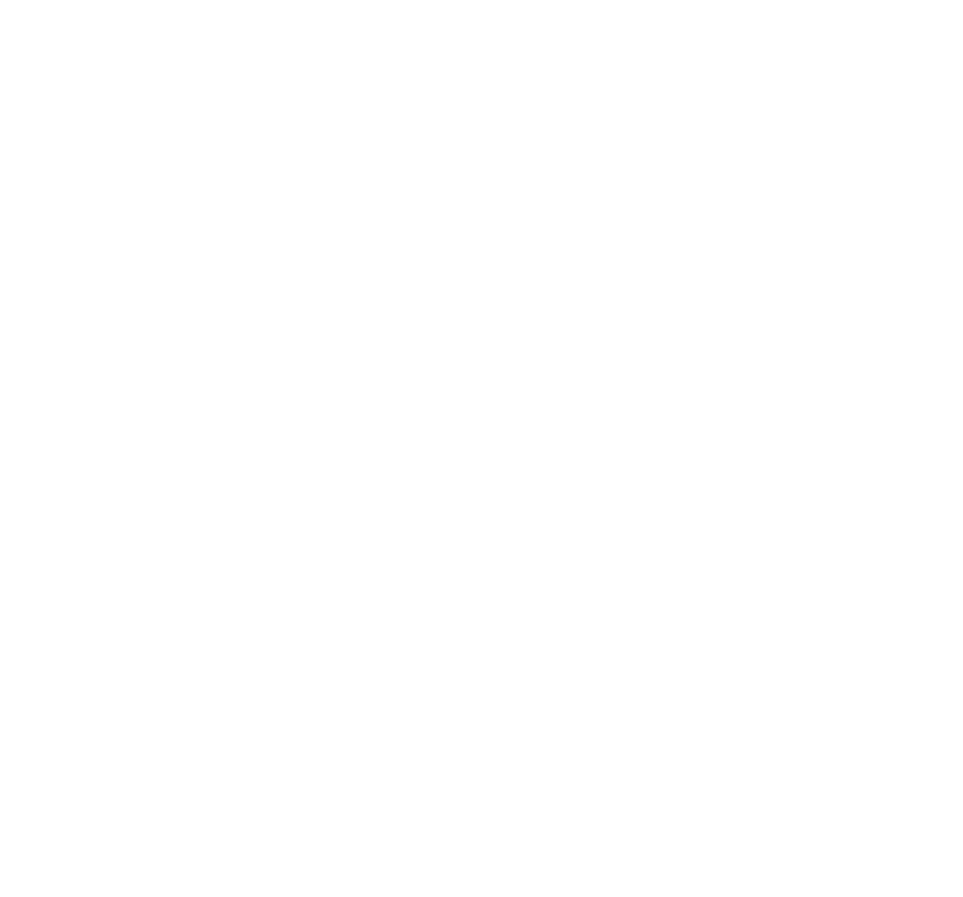
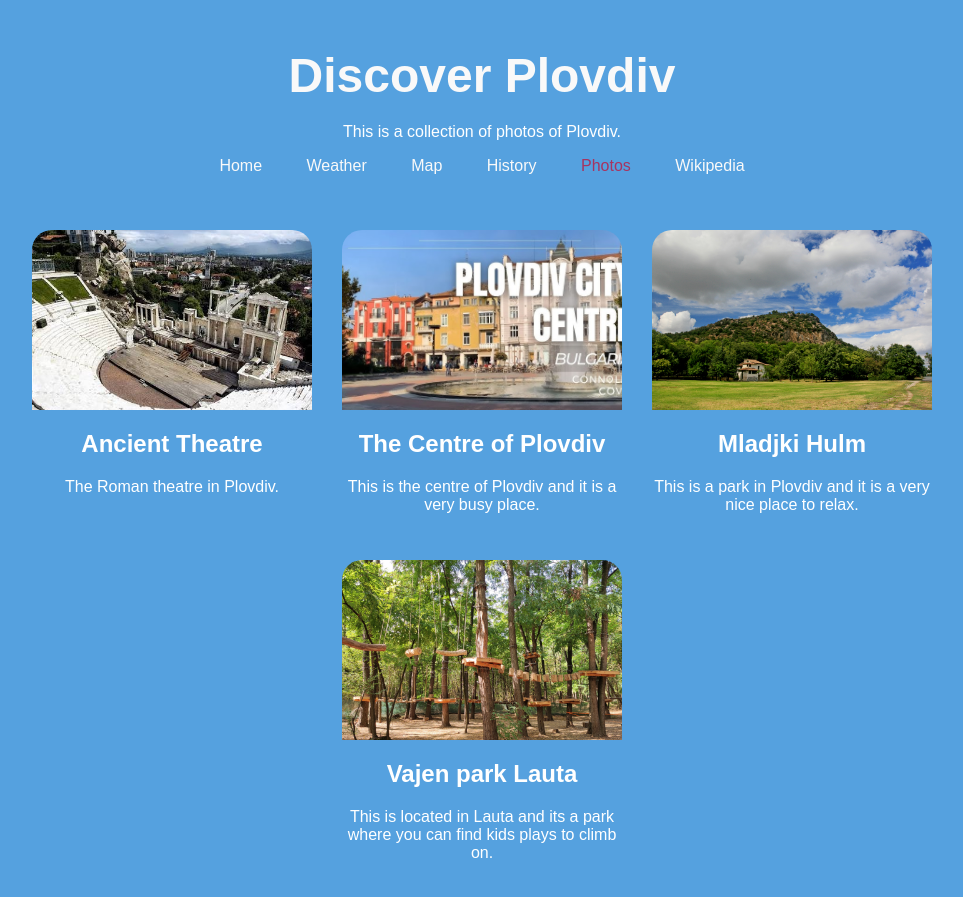
Before and after one commit to yshterev/kid-learning-web, a plain HTML site: page projects/07-discover-plovdiv/photos.html in a window 1280 px wide. Shown: the whole page, without its empty margins (158-1121 px from the left). Before the commit the page ends 800 px from the top, so only its background shows below. Drawn offline with Linux system fonts and the light colour scheme.

Commit message:
project 7 photo page

```diff
--- a/projects/07-discover-plovdiv/photos.html
+++ b/projects/07-discover-plovdiv/photos.html
@@ -0,0 +1,40 @@
+<html>
+    <head>
+        <title>Discover Plovdiv - Photos</title>
+        <link rel="stylesheet" href="styles.css">
+    </head>
+    <body>
+        <h1>Discover Plovdiv</h1>
+        <p>This is a collection of photos of Plovdiv.</p>
+        <div class="menu">
+            <a href="index.html">Home</a>
+            <a href="weather.html">Weather</a>
+            <a href="map.html">Map</a>
+            <a href="history.html">History</a>
+            <a href="photos.html" class="menu__active">Photos</a>
+            <a href="wikipedia.html">Wikipedia</a>
+        </div>
+        <div class="gallery">
+            <div class="card">
+            <img src="photos/ancient-theatre.jpg" alt="Ancient Theatre">
+            <h2>Ancient Theatre</h2>
+            <p>The Roman theatre in Plovdiv.</p>
+            </div>
+            <div class="card">
+            <img src="photos/centre-of-plovdiv.jpg" alt="The Centre of Plovdiv">
+            <h2>The Centre of Plovdiv</h2>
+            <p>This is the centre of Plovdiv and it is a very busy place.</p>
+            </div>
+            <div class="card">
+            <img src="photos/mladejki-hulm-2.jpg" alt="Mladjki Hulm">
+            <h2>Mladjki Hulm</h2>
+            <p>This is a park in Plovdiv and it is a very nice place to relax.</p>
+            </div>
+            <div class="card">
+            <img src="photos/Vajen_park_Lauta_0.jpg" alt="Vajen park Lauta">
+            <h2>Vajen park Lauta</h2>
+            <p>This is located in Lauta and its a park where you can find kids plays to climb on.</p>
+            </div>
+            </div> <!-- close .gallery div -->
+    </body>
+</html>
--- a/projects/07-discover-plovdiv/styles.css
+++ b/projects/07-discover-plovdiv/styles.css
@@ -45,3 +45,22 @@ p {
     margin-left: auto;
     margin-right: auto;
 }
+.card {
+    width: 280px;
+    max-width: 500px;
+    display: inline-block;
+    margin: 15px;
+    border-radius: 20px;
+    overflow: hidden;
+}
+.card img {
+    width: 100%;
+    height: 180px;
+    object-fit: cover;
+}
+.gallery {
+    text-align: center;
+    display: flex;
+    flex-wrap: wrap;
+    justify-content: center;
+}
```
Also changed, not shown: projects/07-discover-plovdiv/photos/Vajen_park_Lauta_0.jpg (added), projects/07-discover-plovdiv/photos/ancient-theatre.jpg (added), projects/07-discover-plovdiv/photos/centre-of-plovdiv.jpg (added), projects/07-discover-plovdiv/photos/mladejki-hulm-2.jpg (added).
